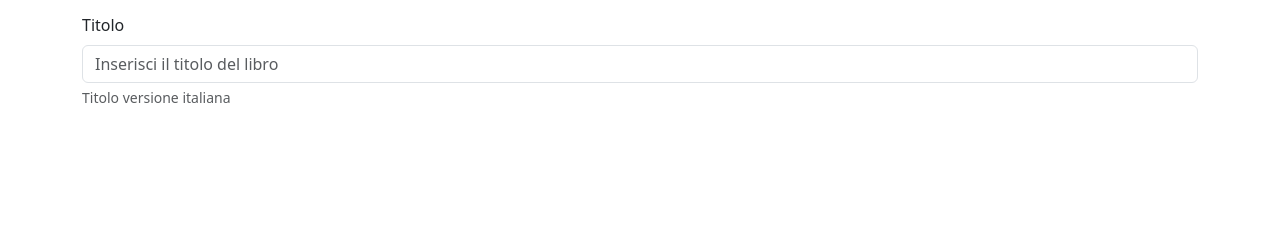
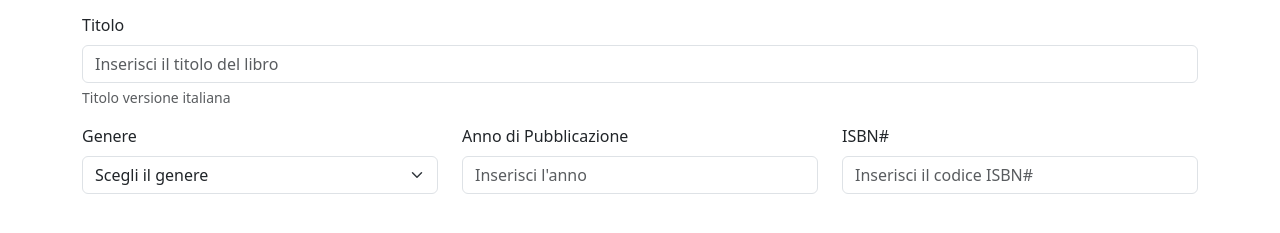
Before and after one commit to EstebanCaponio/html-css-bootstrap-dashboard, a plain HTML site: page nuovo-libro.html in a window 1280 px wide. Shown: the part 239-472 px from the top of the page. Drawn offline with nearby package versions, Linux system fonts and the light colour scheme.

Commit message:
feat: created 3rd row

```diff
--- a/nuovo-libro.html
+++ b/nuovo-libro.html
@@ -88,13 +88,35 @@
                 <div class="row">
                     <div class="mb-3 col-12">
                         <label for="titolo" class="form-label">Titolo</label>
-                        <input type="password" id="titolo" class="form-control"
+                        <input type="text" id="titolo" class="form-control"
                             placeholder="Inserisci il titolo del libro" aria-describedby="versione-ita">
                         <div id="versione-ita" class="form-text">
                             Titolo versione italiana
                         </div>
                     </div>
                 </div>
+
+                <div class="row mb-5">
+                    <div class="col-12 col-md-4 mb-3">
+                        <label for="genere" class="form-label">Genere</label>
+                        <select class="form-select" aria-label="Default select example" id="genere">
+                            <option selected>Scegli il genere</option>
+                            <option value="1">one</option>
+                            <option value="2">Two</option>
+                            <option value="3">Three</option>
+                        </select>
+                    </div>
+                    <div class="col-12 col-md-4 mb-3">
+                        <label for="pubblicazione" class="form-label">Anno di Pubblicazione</label>
+                        <input type="text" id="pubblicazione" class="form-control" placeholder="Inserisci l'anno">
+                    </div>
+                    <div class="col-12 col-md-4 mb-3">
+                        <label for="isbn" class="form-label">ISBN#</label>
+                        <input type="text" id="isbn" class="form-control" placeholder="Inserisci il codice ISBN#">
+                    </div>
+                </div>
+
+                <hr>
 
 
             </div>
```
